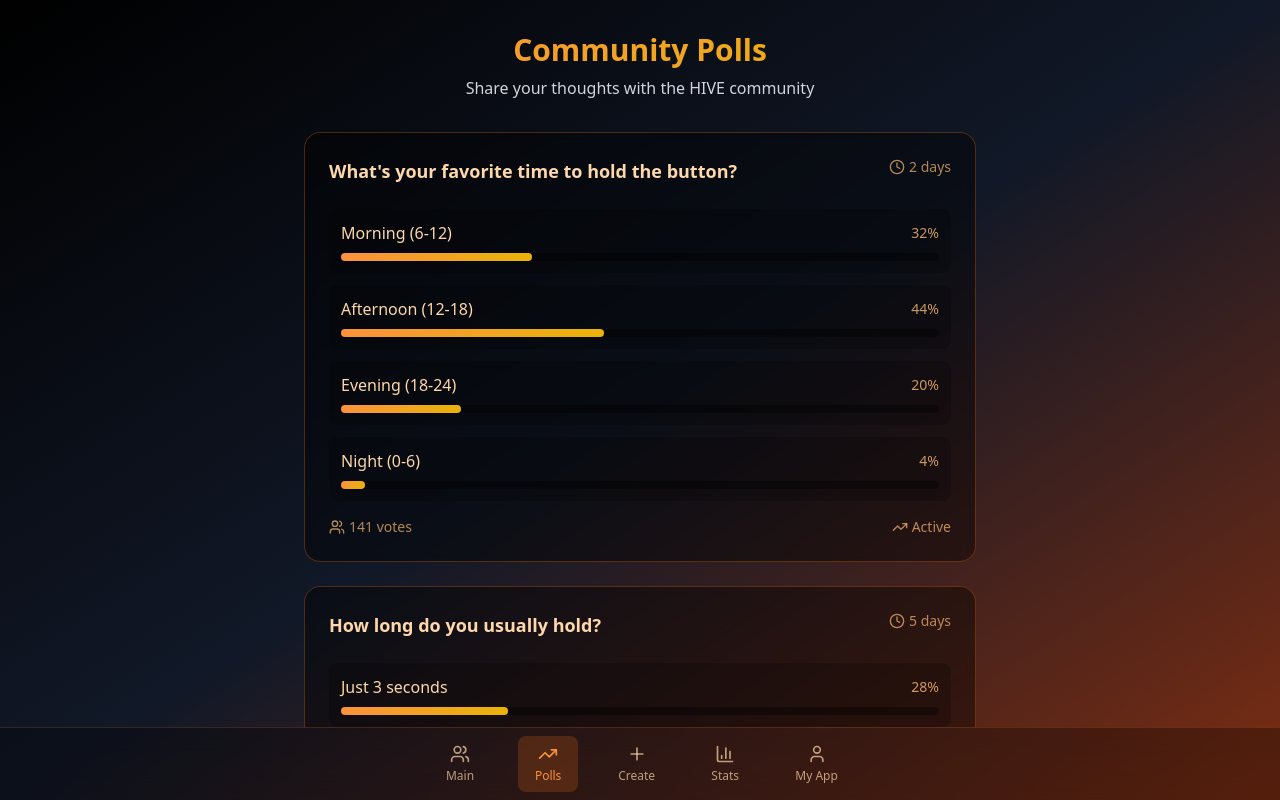
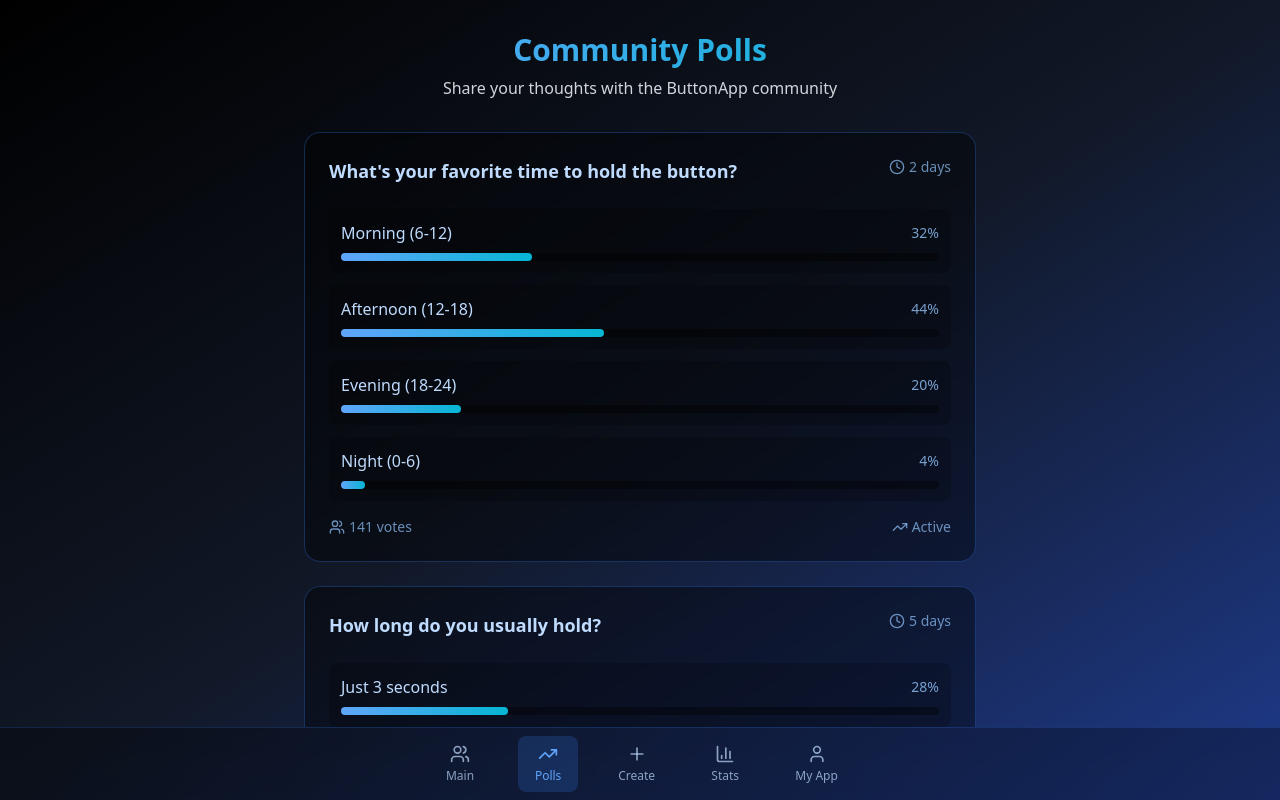
Before and after one commit to AFKprojects/pushit-55, a React (Vite) app: page / in a window 1280 px wide. Both pictures are taken after a click on the button "Polls". Built offline with nearby package versions, Linux system fonts and the light colour scheme.

Commit message:
Rename app and adjust colors
Rename the app to ButtonApp and update the color scheme to reflect the new name.

```diff
--- a/index.html
+++ b/index.html
@@ -4,12 +4,12 @@
   <head>
     <meta charset="UTF-8" />
     <meta name="viewport" content="width=device-width, initial-scale=1.0" />
-    <title>HIVE</title>
-    <meta name="description" content="Hold together with the HIVE community" />
+    <title>ButtonApp</title>
+    <meta name="description" content="Connect with people through button interactions" />
     <meta name="author" content="Lovable" />
 
-    <meta property="og:title" content="HIVE" />
-    <meta property="og:description" content="Hold together with the HIVE community" />
+    <meta property="og:title" content="ButtonApp" />
+    <meta property="og:description" content="Connect with people through button interactions" />
     <meta property="og:type" content="website" />
     <meta property="og:image" content="https://lovable.dev/opengraph-image-p98pqg.png" />
 
--- a/src/components/HoldButton.tsx
+++ b/src/components/HoldButton.tsx
@@ -57,9 +57,9 @@ const HoldButton = ({ onHoldStart, onHoldEnd, globalHolders }: HoldButtonProps)
   }, []);
 
   const getButtonColor = () => {
-    if (isActivated) return 'from-orange-400 to-yellow-500';
-    if (isPressed) return 'from-yellow-500 to-orange-600';
-    return 'from-orange-500 to-yellow-600';
+    if (isActivated) return 'from-blue-400 to-cyan-500';
+    if (isPressed) return 'from-cyan-500 to-blue-600';
+    return 'from-blue-500 to-cyan-600';
   };
 
   const getButtonScale = () => {
@@ -72,7 +72,7 @@ const HoldButton = ({ onHoldStart, onHoldEnd, globalHolders }: HoldButtonProps)
     <div className="relative">
       {/* Outer glow effect with heartbeat animation */}
       {isActivated && (
-        <div className="absolute inset-0 rounded-full bg-orange-400/30 animate-pulse scale-150"
+        <div className="absolute inset-0 rounded-full bg-blue-400/30 animate-pulse scale-150"
              style={{
                animation: 'heartbeat 1.2s ease-in-out infinite',
                animationDelay: '0s'
@@ -90,7 +90,7 @@ const HoldButton = ({ onHoldStart, onHoldEnd, globalHolders }: HoldButtonProps)
             cy="50"
             r="45"
             fill="none"
-            stroke="orange"
+            stroke="cyan"
             strokeWidth="2"
             strokeOpacity="0.3"
           />
@@ -99,7 +99,7 @@ const HoldButton = ({ onHoldStart, onHoldEnd, globalHolders }: HoldButtonProps)
             cy="50"
             r="45"
             fill="none"
-            stroke="orange"
+            stroke="cyan"
             strokeWidth="2"
             strokeDasharray={`${2 * Math.PI * 45}`}
             strokeDashoffset={`${2 * Math.PI * 45 * (1 - holdProgress)}`}
--- a/src/components/Navigation.tsx
+++ b/src/components/Navigation.tsx
@@ -17,7 +17,7 @@ const Navigation = ({ activeTab, onTabChange }: NavigationProps) => {
   ];
 
   return (
-    <div className="bg-black/30 backdrop-blur-md border-t border-orange-500/20 px-4 py-2">
+    <div className="bg-black/30 backdrop-blur-md border-t border-blue-500/20 px-4 py-2">
       <div className="flex justify-around max-w-md mx-auto">
         {tabs.map((tab) => {
           const Icon = tab.icon;
@@ -31,8 +31,8 @@ const Navigation = ({ activeTab, onTabChange }: NavigationProps) => {
                 "flex flex-col items-center py-2 px-3 rounded-lg transition-all duration-200",
                 "min-w-[60px]",
                 isActive
-                  ? "bg-orange-500/20 text-orange-400"
-                  : "text-orange-200/70 hover:text-orange-200 hover:bg-orange-500/10"
+                  ? "bg-blue-500/20 text-blue-400"
+                  : "text-blue-200/70 hover:text-blue-200 hover:bg-blue-500/10"
               )}
             >
               <Icon size={20} className="mb-1" />
--- a/src/components/Polls.tsx
+++ b/src/components/Polls.tsx
@@ -38,11 +38,11 @@ const Polls = ({ onNavigateToCreate }: PollsProps) => {
     <div className="flex-1 px-6 py-8 overflow-y-auto">
       <div className="max-w-2xl mx-auto">
         <div className="text-center mb-8">
-          <h1 className="text-3xl font-bold bg-gradient-to-r from-orange-400 to-yellow-500 bg-clip-text text-transparent mb-2">
+          <h1 className="text-3xl font-bold bg-gradient-to-r from-blue-400 to-cyan-500 bg-clip-text text-transparent mb-2">
             Community Polls
           </h1>
           <p className="text-gray-300">
-            Share your thoughts with the HIVE community
+            Share your thoughts with the ButtonApp community
           </p>
         </div>
 
@@ -50,13 +50,13 @@ const Polls = ({ onNavigateToCreate }: PollsProps) => {
           {polls.map((poll) => (
             <div
               key={poll.id}
-              className="bg-black/40 backdrop-blur-sm rounded-2xl p-6 border border-orange-500/30"
+              className="bg-black/40 backdrop-blur-sm rounded-2xl p-6 border border-blue-500/30"
             >
               <div className="flex items-start justify-between mb-4">
-                <h3 className="text-lg font-semibold text-orange-200 mb-2">
+                <h3 className="text-lg font-semibold text-blue-200 mb-2">
                   {poll.question}
                 </h3>
-                <div className="flex items-center text-orange-300/70 text-sm">
+                <div className="flex items-center text-blue-300/70 text-sm">
                   <Clock size={16} className="mr-1" />
                   {poll.timeLeft}
                 </div>
@@ -69,12 +69,12 @@ const Polls = ({ onNavigateToCreate }: PollsProps) => {
                     className="bg-black/20 rounded-lg p-3 cursor-pointer hover:bg-black/40 transition-colors"
                   >
                     <div className="flex justify-between items-center mb-2">
-                      <span className="text-orange-200">{option.text}</span>
-                      <span className="text-orange-300/80 text-sm">{option.percentage}%</span>
+                      <span className="text-blue-200">{option.text}</span>
+                      <span className="text-blue-300/80 text-sm">{option.percentage}%</span>
                     </div>
                     <div className="bg-black/40 rounded-full h-2">
                       <div
-                        className="bg-gradient-to-r from-orange-400 to-yellow-500 h-2 rounded-full transition-all duration-300"
+                        className="bg-gradient-to-r from-blue-400 to-cyan-500 h-2 rounded-full transition-all duration-300"
                         style={{ width: `${option.percentage}%` }}
                       />
                     </div>
@@ -82,7 +82,7 @@ const Polls = ({ onNavigateToCreate }: PollsProps) => {
                 ))}
               </div>
 
-              <div className="flex items-center justify-between text-orange-300/70 text-sm">
+              <div className="flex items-center justify-between text-blue-300/70 text-sm">
                 <div className="flex items-center">
                   <Users size={16} className="mr-1" />
                   {poll.totalVotes} votes
@@ -99,7 +99,7 @@ const Polls = ({ onNavigateToCreate }: PollsProps) => {
         <div className="mt-8 text-center">
           <button
             onClick={onNavigateToCreate}
-            className="bg-black/40 hover:bg-black/60 backdrop-blur-sm rounded-xl px-6 py-3 border border-orange-500/30 text-orange-200 font-medium transition-colors"
+            className="bg-black/40 hover:bg-black/60 backdrop-blur-sm rounded-xl px-6 py-3 border border-blue-500/30 text-blue-200 font-medium transition-colors"
           >
             Create Your Poll
           </button>
--- a/src/pages/Index.tsx
+++ b/src/pages/Index.tsx
@@ -42,8 +42,8 @@ const Index = () => {
         return (
           <div className="flex-1 flex flex-col items-center justify-center px-6 relative">
             <div className="text-center mb-12">
-              <h1 className="text-4xl font-bold bg-gradient-to-r from-orange-400 to-yellow-500 bg-clip-text text-transparent mb-4">
-                HIVE
+              <h1 className="text-4xl font-bold bg-gradient-to-r from-blue-400 to-cyan-500 bg-clip-text text-transparent mb-4">
+                ButtonApp
               </h1>
               <p className="text-gray-300 text-lg max-w-md">
                 Hold the button for 3 seconds to see how many people around the world are holding with you
@@ -60,11 +60,11 @@ const Index = () => {
               {/* Absolute positioned counter overlay */}
               {isHolding && globalHolders > 0 && (
                 <div className="absolute -top-24 left-1/2 transform -translate-x-1/2">
-                  <div className="bg-black/40 backdrop-blur-sm rounded-2xl px-8 py-6 border border-orange-500/30 whitespace-nowrap">
-                    <div className="text-3xl font-bold text-orange-400 mb-2 animate-pulse text-center">
+                  <div className="bg-black/40 backdrop-blur-sm rounded-2xl px-8 py-6 border border-blue-500/30 whitespace-nowrap">
+                    <div className="text-3xl font-bold text-blue-400 mb-2 animate-pulse text-center">
                       {globalHolders}
                     </div>
-                    <div className="text-orange-200 text-sm text-center">
+                    <div className="text-blue-200 text-sm text-center">
                       {globalHolders === 1 ? 'person is' : 'people are'} holding with you
                     </div>
                   </div>
@@ -77,7 +77,7 @@ const Index = () => {
   };
 
   return (
-    <div className="min-h-screen bg-gradient-to-br from-black via-gray-900 to-orange-900 relative overflow-hidden">
+    <div className="min-h-screen bg-gradient-to-br from-black via-gray-900 to-blue-900 relative overflow-hidden">
       <div className="relative z-10 flex flex-col h-screen">
         {renderContent()}
 
```
Also changed, not shown: src/components/Statistics.tsx (+20 -20 lines).
